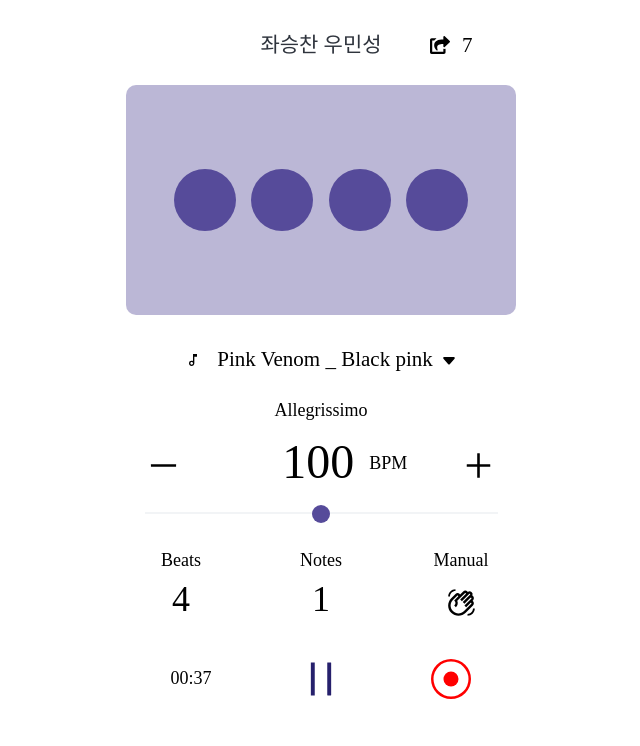
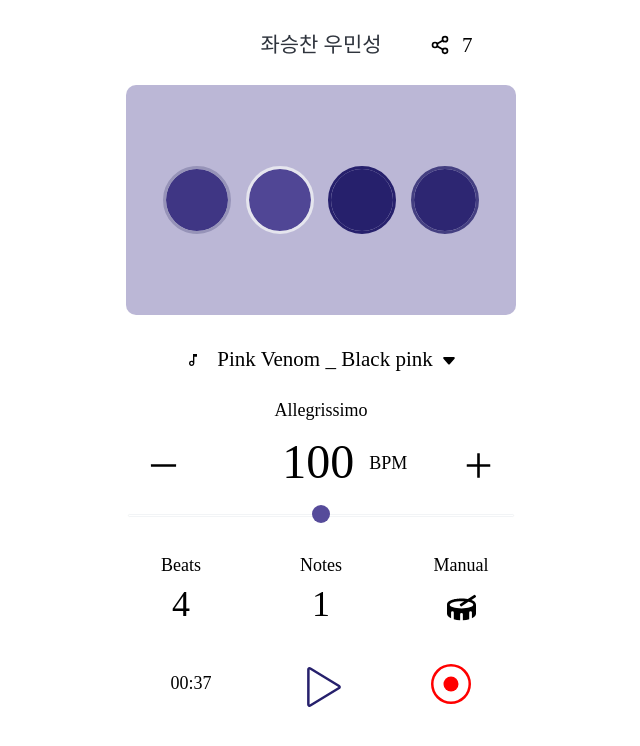
Before and after one commit to likelion-maestro/Maestro-fe, a React (Create React App) app in the folder maestro-fe/: page /Metronome in a window 1280 px wide. Shown: the top 746 px of the page, without its empty margins (319-959 px from the left). Built offline with nearby package versions, Linux system fonts and the light colour scheme.

Commit message:
feature: 메트로늄 기본 동작 완성

```diff
--- a/maestro-fe/package.json
+++ b/maestro-fe/package.json
@@ -6,11 +6,11 @@
     "cra-template": "1.2.0",
     "react": "^18.2.0",
     "react-dom": "^18.2.0",
+    "react-icons": "^4.6.0",
     "react-router-dom": "^6.4.2",
     "react-scripts": "5.0.1",
     "styled-components": "^5.3.6",
     "styled-reset": "^4.4.2"
-
   },
   "scripts": {
     "start": "react-scripts start",
--- /dev/null
+++ b/maestro-fe/src/pages/Metronome/components/ControlBar.css
@@ -0,0 +1,23 @@
+input[type="range"] {
+  width: 100%;
+  -webkit-appearance: none;
+  background: transparent;
+}
+
+input[type="range"]::-webkit-slider-thumb {
+  -webkit-appearance: none;
+  background: #564b9a;
+  cursor: pointer;
+  height: 18px;
+  width: 18px;
+  margin-top: -10px;
+  border-radius: 50%;
+}
+
+input[type="range"]::-webkit-slider-runnable-track {
+  width: 100%;
+  height: 3px;
+  cursor: pointer;
+  border-radius: 1.3px;
+  border: 0.2px solid #f2f4f6;
+}
--- a/maestro-fe/src/pages/Metronome/components/beatBox.jsx
+++ b/maestro-fe/src/pages/Metronome/components/beatBox.jsx
@@ -1,5 +1,5 @@
 import styled from "styled-components";
-import { MdOutlineWavingHand } from "react-icons/md";
+import { FaDrum } from "react-icons/fa";
 
 //비트에 관련된 3개의 정보를 모두 포함한 컴포넌트
 const AllBoxWrapper = styled.div`
@@ -49,7 +49,7 @@ const BeatBox = () => {
         <EachBoxWrapper>
           <EachBoxTitle>Manual</EachBoxTitle>
           <EachBoxContent>
-            <MdOutlineWavingHand size="29" />
+            <FaDrum size="29" />
           </EachBoxContent>
         </EachBoxWrapper>
       </AllBoxWrapper>
--- a/maestro-fe/src/pages/Metronome/components/controlBox.jsx
+++ b/maestro-fe/src/pages/Metronome/components/controlBox.jsx
@@ -1,6 +1,6 @@
 import styled from "styled-components";
 import React from "react";
-import { useState } from "react";
+import "./ControlBar.css";
 import { AiOutlineMinus, AiOutlinePlus } from "react-icons/ai";
 
 //BPM 조절 박스 전체 정렬을 위한 컴포넌트
@@ -51,43 +51,22 @@ const IconWrraper = styled.div`
   padding-top: 10px;
 `;
 
-//빠르기를 조절하는 Seek바 영역을 포함하는 컴포넌트
-const FastControlWrapper = styled.div`
-  width: 100%;
-  height: auto;
-  display: flex;
-  justify-content: center;
-`;
-
-//빠르기 조절 Seek바 컴포넌트
-const FastControlBar = styled.div`
-  width: 90%;
-  height: auto;
-  border: 1px solid #f2f4f6;
-`;
-
-//Seek바에서 움직일 수 있는 조절 버튼 컴포넌트
-//틀만 만든것이고 Seek 바 같은 경우, 만드는 공부가 필요
-const FastControlButton = styled.div`
-  width: 18px;
-  height: 18px;
-  border-radius: 100%;
-  background-color: #564b9a;
-  position: absolute;
-  top: 505px;
-`;
-
 const ControlBox = (props) => {
   //BPM 수치 조절하는 useState
   const [BPM, setBPM] = React.useState(100);
 
   //Plus 버튼 누를시 counter 1증가
   function PlusClick() {
-    setBPM(BPM + 1);
+    if (BPM < 200) {
+      setBPM(BPM + 1);
+    }
   }
 
+  //Minus 버튼 누릴시 counter 1감소
   function MinusClick() {
-    setBPM(BPM - 1);
+    if (BPM > 0) {
+      setBPM(BPM - 1);
+    }
   }
 
   return (
@@ -105,10 +84,17 @@ const ControlBox = (props) => {
             <AiOutlinePlus onClick={PlusClick} size="35" />
           </IconWrraper>
         </BpmControlBox>
-        <FastControlWrapper>
-          <FastControlBar />
-          <FastControlButton />
-        </FastControlWrapper>
+
+        <input
+          type="range"
+          min={0}
+          max={200}
+          step={5}
+          value={BPM}
+          onChange={(event) => {
+            setBPM(event.target.valueAsNumber);
+          }}
+        />
       </AllBpmConstrolBox>
     </>
   );
--- /dev/null
+++ b/maestro-fe/src/pages/Metronome/components/matronome.jsx
@@ -0,0 +1,37 @@
+import styled, { keyframes } from "styled-components";
+import React from "react";
+
+// 원 하나의 컴포넌트
+
+const animation = keyframes`
+
+  0%{
+    background-color: #564B9A;
+    outline: 3px solid white;
+    border-radius: 100%;
+  }
+
+
+`;
+
+const Circle = styled.div`
+  width: 62px;
+  height: 62px;
+  //true라면 박자 타지 않는 원
+  //false라면 박자 타는 원
+  background-color: #26206c;
+  outline: 3px solid #26206c;
+  border-radius: 100%;
+  animation: ${animation} 2s ease-in-out infinite;
+  animation-delay: ${(props) => props.delayTime};
+`;
+
+const Maetromome = (props) => {
+  return (
+    <>
+      <Circle delayTime={props.delayTime}></Circle>
+    </>
+  );
+};
+
+export default Maetromome;
--- a/maestro-fe/src/pages/Metronome/components/matronomeBox.jsx
+++ b/maestro-fe/src/pages/Metronome/components/matronomeBox.jsx
@@ -1,4 +1,7 @@
-import styled from "styled-components";
+import styled, { keyframes } from "styled-components";
+import Maetromome from "./matronome";
+import { useEffect, useState } from "react";
+import { exportStopValue } from "./playBox";
 
 // 메트로늄 영역의 전체를 아우르는 컴포넌트
 const AllmetroWrapper = styled.div`
@@ -13,30 +16,59 @@ const AllmetroWrapper = styled.div`
 
 // 원 4개를 모두 포함하는 컴포넌트
 const AllCircleWrapper = styled.div`
-  width: 310px;
+  width: 85%;
   height: auto;
   display: flex;
   justify-content: space-around;
 `;
 
-// 원 하나의 컴포넌트
-const Circle = styled.div`
-  width: 62px;
-  height: 62px;
-  background-color: #564b9a;
-  border-radius: 100%;
-`;
+///////////////////////이 부분 현재 시도중
+const MetronomeBox = (props) => {
+  /*
+  const [check, chageCheck] = useState(true);
 
-const MetronomeBox = () => {
+  var chageCircle = setInterval(
+    chageCheck((check) => !check),
+    5000
+  );
+  */
+  ////////////////////////
+
+  //원 개수 임의 지정
+  // 배열 형태로 받으면 그 개수에 따라 원 출력
+  // 5개까진 괜찮은데 이후엔 좀 이상해짐. 이래도 되는건가?
+  //check=>delayTime으로 언제 시작하는지 정해줘야됌.
+  // 뿐만 아니라 maestronome.jsx의 animation-duration부분과 합을 잘 맞추는 계산 식이 필요함.
+  const arr = [
+    { id: 1, check: "0.5s" },
+    { id: 2, check: "1.0s" },
+    { id: 3, check: "1.5s" },
+    { id: 4, check: "2.0s" },
+  ];
+
+  const arr2 = [
+    { id: 1, check: "0.5s" },
+    { id: 2, check: "1.0s" },
+    { id: 3, check: "1.5s" },
+    { id: 4, check: "2.0s" },
+  ];
+
+  const [matromomeList, setMatromomeList] = useState([]);
+
+  useEffect(() => {
+    props.boolCheck
+      ? setMatromomeList(
+          arr.map((eachCircle) => <Maetromome delayTime={eachCircle.check} />)
+        )
+      : setMatromomeList(
+          arr2.map((eachCircle) => <Maetromome delayTime={eachCircle.check} />)
+        );
+  }, []);
+
   return (
     <>
       <AllmetroWrapper>
-        <AllCircleWrapper>
-          <Circle />
-          <Circle />
-          <Circle />
-          <Circle />
-        </AllCircleWrapper>
+        <AllCircleWrapper>{matromomeList}</AllCircleWrapper>
       </AllmetroWrapper>
     </>
   );
--- a/maestro-fe/src/pages/Metronome/components/nameCard.jsx
+++ b/maestro-fe/src/pages/Metronome/components/nameCard.jsx
@@ -1,5 +1,5 @@
 import styled from "styled-components";
-import { FaShareSquare } from "react-icons/fa";
+import { FiShare2 } from "react-icons/fi";
 
 //최상단 이름 구간을 포함하는 컴포넌트
 const AllNameWrapper = styled.div`
@@ -46,7 +46,7 @@ const NameCard = (props) => {
         <IconPeopleWrapper />
         <NameWrapper>{props.name} </NameWrapper>
         <IconPeopleWrapper>
-          <FaShareSquare size="20" />
+          <FiShare2 size="20" />
           <People>{props.people}</People>
         </IconPeopleWrapper>
       </AllNameWrapper>
--- a/maestro-fe/src/pages/Metronome/components/playBox.jsx
+++ b/maestro-fe/src/pages/Metronome/components/playBox.jsx
@@ -1,6 +1,8 @@
 import styled from "styled-components";
 import { AiOutlinePause } from "react-icons/ai";
 import { BsRecordCircle } from "react-icons/bs";
+import { SlControlPlay } from "react-icons/sl";
+import { useEffect, useState } from "react";
 
 //재생에 관련된 3개의 정보 각각 박스의 컴포넌트
 const AllBoxWrapper = styled.div`
@@ -26,11 +28,19 @@ const AlignWrapper1 = styled.div`
   margin-top: 15px;
 `;
 
-//정렬에 관한 컴포넌트2
-const AlignWrapper2 = styled.div`
+//정렬에 관한 컴포넌트(=멈춤 부분)
+const AlignWrapper2A = styled.div`
   width: auto;
   height: auto;
   margin-top: 0px;
+`;
+
+//정렬에 관한 컴포넌트( > 재생 부분)
+const AlignWrapper2B = styled.div`
+  width: auto;
+  height: auto;
+  margin-top: 8px;
+  margin-left: 5px;
 `;
 
 //정렬에 관한 컴포넌트3
@@ -40,18 +50,45 @@ const AlignWrapper3 = styled.div`
   margin-top: 5px;
 `;
 
+let exportStopValue = false;
+
 const PlayBox = (props) => {
+  const [stopValue, setStopValue] = useState(false);
+
+  const stopButtomFun = () => {
+    setStopValue(stopValue === false ? true : false);
+    console.log(stopValue);
+    exportStopValue = stopValue;
+    console.log(exportStopValue);
+  };
+
   return (
     <>
       <AllBoxWrapper>
         <AlignWrapper1>
           <EachBoxWrapper>{props.PlayTime}</EachBoxWrapper>
         </AlignWrapper1>
+
         <EachBoxWrapper>
-          <AlignWrapper2>
-            <AiOutlinePause size="50" color="#26206C" />
-          </AlignWrapper2>
+          {stopValue ? (
+            <AlignWrapper2A>
+              <AiOutlinePause
+                size="50"
+                color="#26206C"
+                onClick={stopButtomFun}
+              />
+            </AlignWrapper2A>
+          ) : (
+            <AlignWrapper2B>
+              <SlControlPlay
+                size="40"
+                color="#26206C"
+                onClick={stopButtomFun}
+              />
+            </AlignWrapper2B>
+          )}
         </EachBoxWrapper>
+
         <EachBoxWrapper>
           <AlignWrapper3>
             <BsRecordCircle size="40" color="red" />
@@ -61,5 +98,5 @@ const PlayBox = (props) => {
     </>
   );
 };
-
+export { exportStopValue };
 export default PlayBox;
--- a/maestro-fe/src/pages/Metronome/index.jsx
+++ b/maestro-fe/src/pages/Metronome/index.jsx
@@ -6,7 +6,8 @@ import Singinfo from "./components/singInfo";
 import ControlBox from "./components/controlBox";
 import BeatBox from "./components/beatBox";
 import PlayBox from "./components/playBox";
-const Metronome = () => {
+
+const Metronome = (props) => {
   return (
     <>
       <Layout>
```
Also changed, not shown: 2 other files (tests, documents, lock files or other folders).
